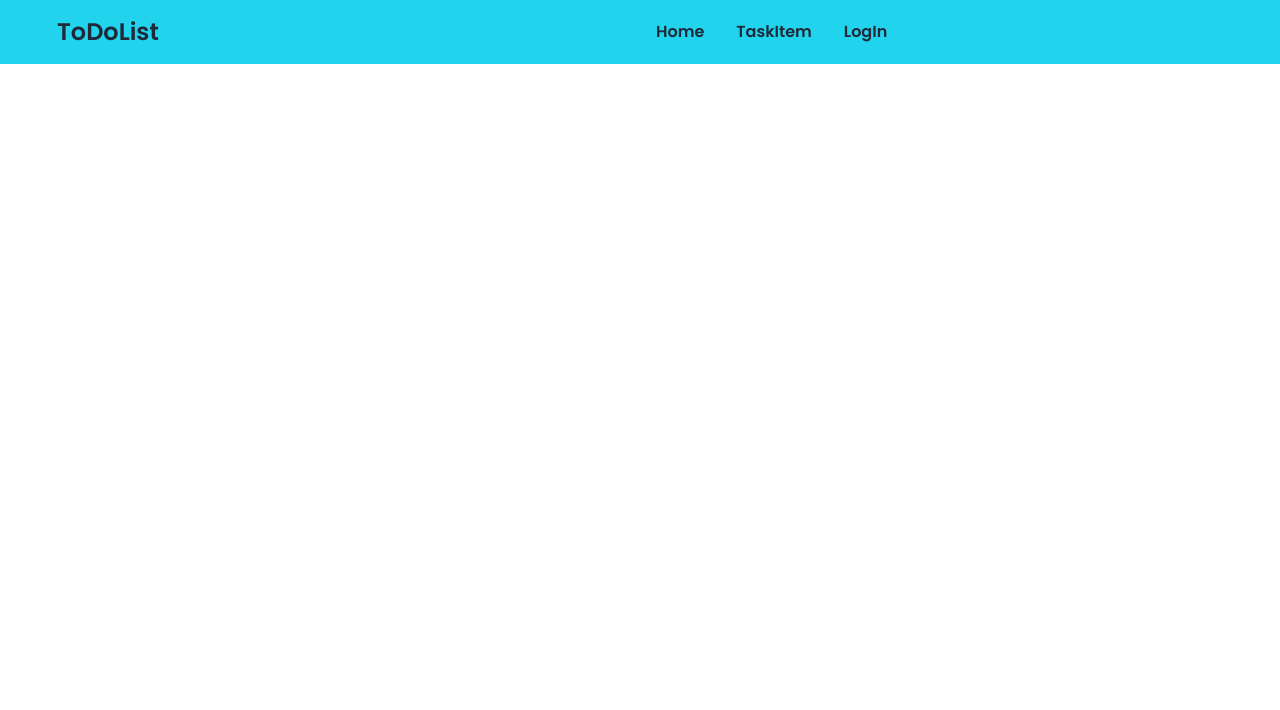
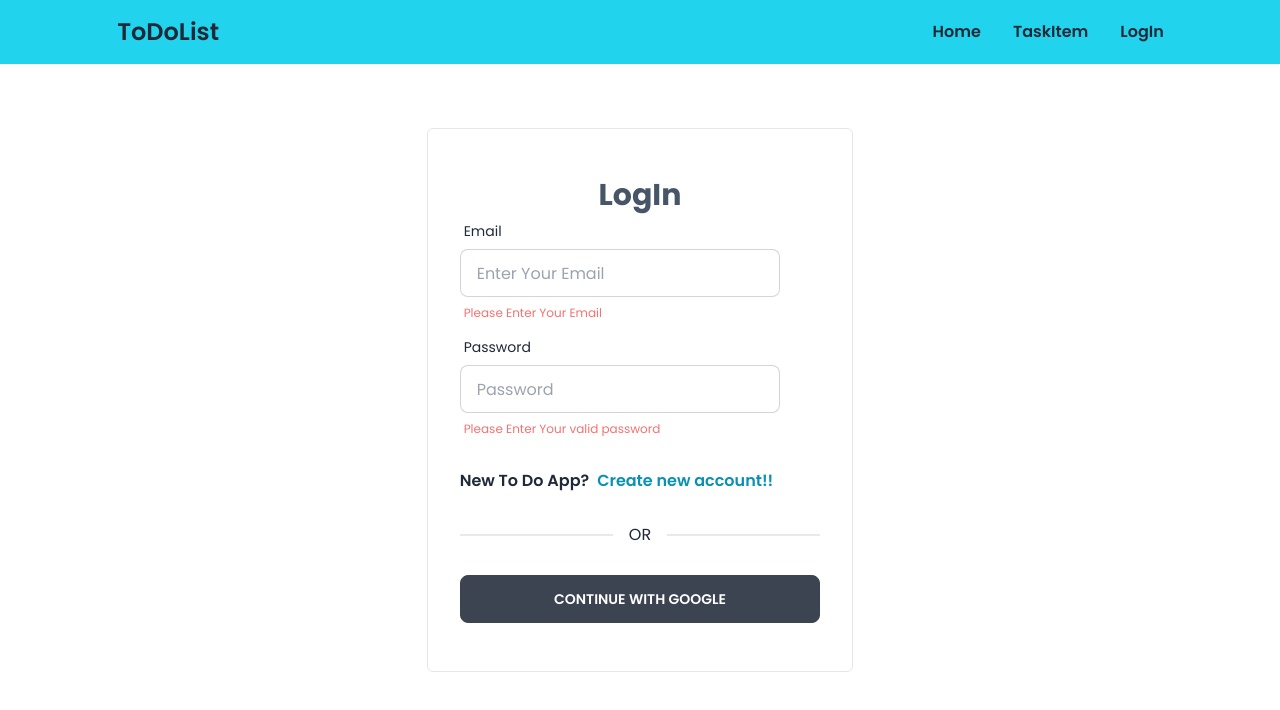
Before and after one commit to NishatFariza/to-do-app-client, a React (Create React App) app: page /login in a window 1280 px wide. Shown: the top 710 px of the page. Built offline with nearby package versions, Linux system fonts and the light colour scheme.

Commit message:
login form add

```diff
--- a/src/App.js
+++ b/src/App.js
@@ -5,6 +5,7 @@ import Home from './Pages/HomePage/Home/Home';
 import Header from './Pages/Shared/Header/Header';
 import { ToastContainer} from 'react-toastify';
 import 'react-toastify/dist/ReactToastify.css';
+import LogIn from './Pages/Auth/LogIn/LogIn';
 
 function App() {
   return (
@@ -12,6 +13,7 @@ function App() {
       <Header></Header>
       <Routes>
         <Route path='/' element={<Home></Home>}></Route>
+        <Route path='/login' element={<LogIn></LogIn>}></Route>
       </Routes>
       <ToastContainer />
     </div>
--- /dev/null
+++ b/src/Pages/Auth/LogIn/LogIn.jsx
@@ -0,0 +1,54 @@
+import React from "react";
+import { Link } from "react-router-dom";
+
+const LogIn = () => {
+  return (
+    <div className="sm:w-4/12 w-11/12 mx-auto border rounded-md px-8  my-16 py-12">
+      <h3 className="text-3xl text-center font-bold text-slate-600">LogIn</h3>
+      <div class="form-control w-full max-w-xl">
+        <label class="label">
+          <span class="label-text">Email</span>
+        </label>
+        <input
+          type="email"
+          placeholder="Enter Your Email"
+          required
+          class="input input-bordered w-full max-w-xs"
+        />
+        <label class="label">
+          <small class="label-text-alt text-red-400">
+            Please Enter Your Email
+          </small>
+        </label>
+      </div>
+      <div class="form-control w-full max-w-xl">
+        <label class="label">
+          <span class="label-text">Password</span>
+        </label>
+        <input
+          type="password"
+          placeholder="Password"
+          required
+          class="input input-bordered w-full max-w-xs"
+        />
+        <label class="label">
+          <small class="label-text-alt text-red-400">
+            Please Enter Your valid password
+          </small>
+        </label>
+      </div>
+      <p className="my-5 text-xl font-semibold">
+        <small>
+          New To Do App?
+          <Link className="ml-2 text-cyan-600" to="/signUp">
+            Create new account!!
+          </Link>
+        </small>
+      </p>
+      <div class="divider my-8">OR</div>
+      <button class="btn btn-block ">Continue With Google</button>
+    </div>
+  );
+};
+
+export default LogIn;
--- a/src/Pages/Shared/Header/Header.jsx
+++ b/src/Pages/Shared/Header/Header.jsx
@@ -3,7 +3,7 @@ import { Link } from "react-router-dom";
 
 const Header = () => {
   return (
-    <div class="navbar bg-cyan-400 px-10">
+    <div class="navbar bg-cyan-400 lg:justify-around justify-between">
       <div class="navbar-start">
         <div class="dropdown">
           <label tabindex="0" class="btn btn-ghost lg:hidden">
@@ -30,7 +30,7 @@ const Header = () => {
               <Link to="/">Home</Link>
             </li>
             <li>
-              <Link to="/login">TaskItem</Link>
+              <Link to="/">TaskItem</Link>
             </li>
             <li>
               <Link to="/login">LogIn</Link>
```
